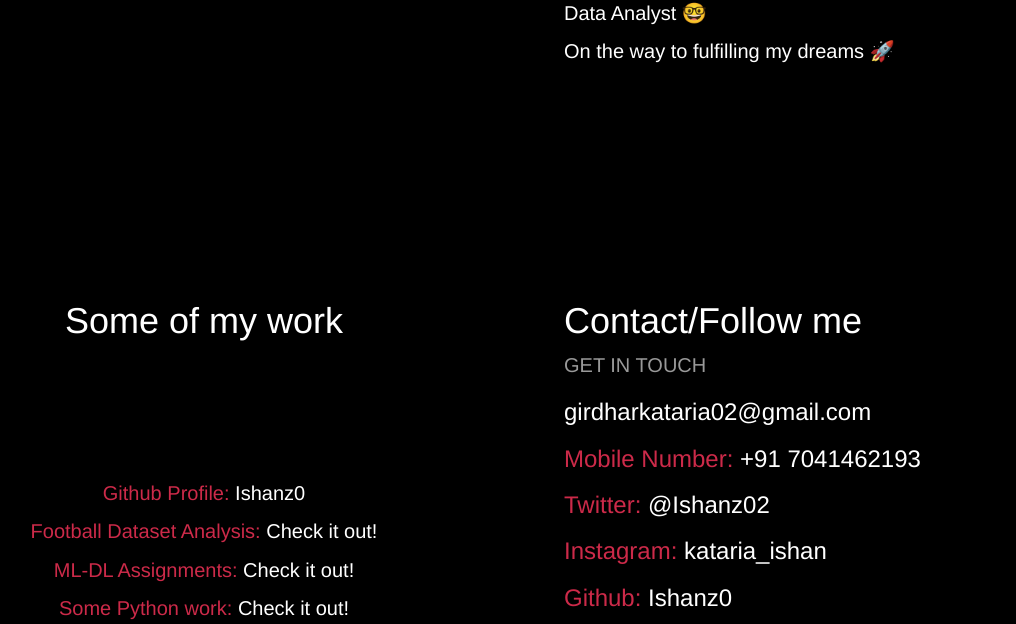
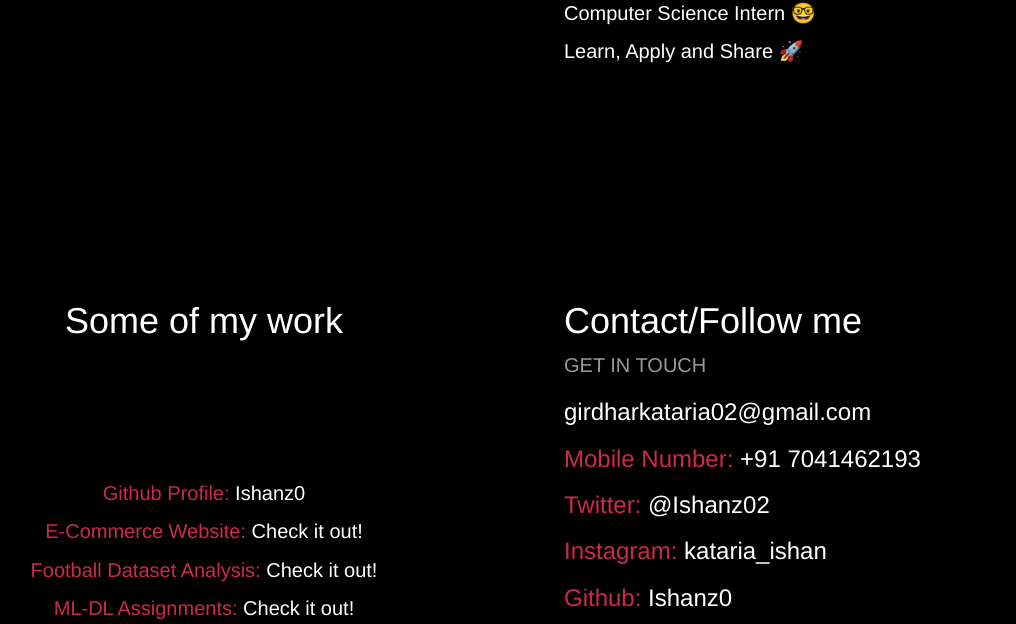
Before and after one commit to Ishanz0/my-profile, a plain HTML site: page index.html in a window 1280 px wide. Shown: the part 483-1107 px from the top of the page, without its empty margins (116-1132 px from the left). Drawn offline with nearby package versions, Linux system fonts and the light colour scheme.

Commit message:
Add files via upload

```diff
--- a/index.html
+++ b/index.html
@@ -100,8 +100,8 @@
       <h1>About Me</h1>
       <img src="profile.jpg" class="w3-margin w3-circle" alt="Person" style="width:50%">
       <div class="w3-left-align w3-padding-large">
-        <p>Data Analyst 🤓</p>
-        <p>On the way to fulfilling my dreams 🚀</p>
+        <p>Computer Science Intern 🤓</p>
+        <p>Learn, Apply and Share 🚀</p>
       </div>
     </div>
   </div>
@@ -116,6 +116,7 @@
     </div>
     <div class="w3-padding-64" style="font-size: 30px">
         <p style="color: #CC2A49">Github Profile: <a href="https://www.https://github.com/Ishanz0">Ishanz0</a></p>
+        <p style="color: #CC2A49">E-Commerce Website: <a href="https://github.com/Ishanz0/myntri.git">Check it out!</a></p>
         <p style="color: #CC2A49">Football Dataset Analysis: <a href="https://github.com/Ishanz0/Football-Analysis-Project.git">Check it out!</a></p>
         <p style="color: #CC2A49">ML-DL Assignments: <a href="https://github.com/Ishanz0/ML-DL-Assignments.git">Check it out!</a></p>
 	      <p style="color: #CC2A49">Some Python work: <a href="https://github.com/Ishanz0/Python-Lab-Practices.git">Check it out!</a></p>
```
